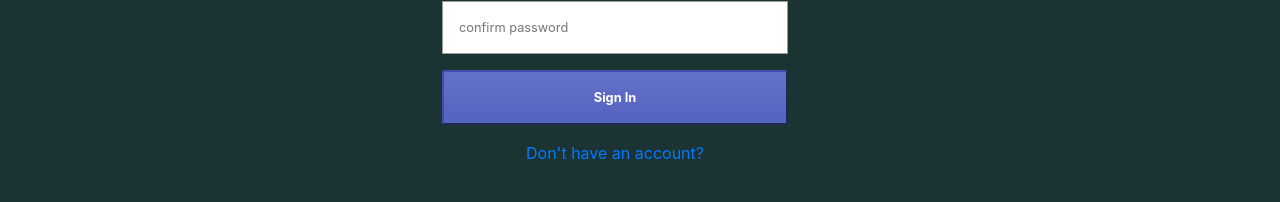
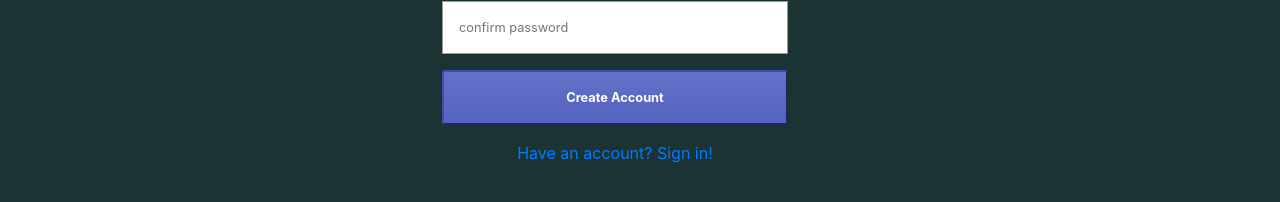
Before and after one commit to sccheah3/lister, a React (Create React App) app in the folder frontend/: page /signup in a window 1280 px wide. Shown: the part 430-632 px from the top of the page. Built offline with nearby package versions, Linux system fonts and the light colour scheme.

Commit message:
fix ux for signup

```diff
--- a/frontend/src/pages/Signup.js
+++ b/frontend/src/pages/Signup.js
@@ -42,6 +42,14 @@ function Login() {
     return <Redirect to="/" />;
   }
 
+  function enterPressed(event) {
+    var code = event.keycode || event.which;
+    if (code === 13) {
+        postSignup();
+    }
+  }
+
+
   return (
     <Card>
       <Logo src={logoImg} />
@@ -52,6 +60,7 @@ function Login() {
           onChange={e => {
             setUserName(e.target.value);
           }}
+          onKeyPress={enterPressed}
           placeholder="username"
         />
         <Input
@@ -60,6 +69,7 @@ function Login() {
           onChange={e => {
             setPassword(e.target.value);
           }}
+          onKeyPress={enterPressed}
           placeholder="password"
         />
         <Input
@@ -68,11 +78,12 @@ function Login() {
           onChange={e => {
             setConfirmPassword(e.target.value);
           }}
+          onKeyPress={enterPressed}
           placeholder="confirm password"
         />
-        <Button onClick={handleSubmit}>Sign In</Button>
+        <Button onClick={handleSubmit}>Create Account</Button>
       </Form>
-      <Link to="/signup">Don't have an account?</Link>
+      <Link to="/login">Have an account? Sign in!</Link>
         { isError &&<Error>Error! Good luck!</Error> }
     </Card>
   );
```
